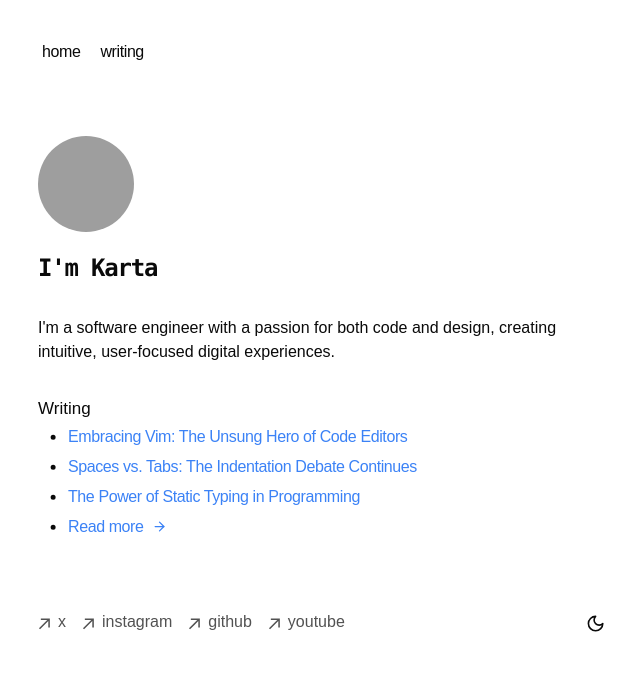
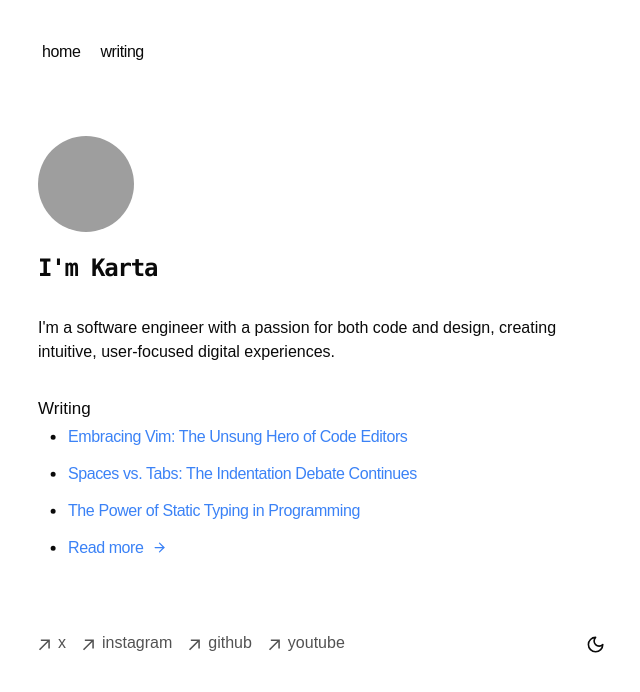
Before and after one commit to devkarta/site, a Next.js app: page / in a window 1280 px wide. Shown: the top 692 px of the page, without its empty margins (314-954 px from the left). Built offline with nearby package versions, Linux system fonts and the light colour scheme; grey boxes are pictures that could not be loaded.

Commit message:
repair theme

```diff
--- a/app/page.tsx
+++ b/app/page.tsx
@@ -31,15 +31,16 @@ export default function Page() {
 
       <div className="space-y-8 flex flex-col mt-8">
         {Object.entries(sectionItems).map(([name, { component }]) => (
-          <div key={name} className=" flex flex-col ">
+          <div key={name}>
             <h1 className="capitalize text-[17px]">{name}</h1>
             {component}
-            <Link href={`/${name}`}>
-              <p className="text-blue-500 dark:text-muted-foreground dark:hover:text-secondary-foreground  transition-colors duration-200 tracking-tight flex items-center ">
-                <Dot className="text-foreground" size={30} />
-                <span>Read more</span>
-                <ArrowRight className="ml-2" size="15" />
-              </p>
+            <Link
+              href={`/${name}`}
+              className=" text-blue-500 dark:text-muted-foreground  flex items-center transition-colors duration-200 dark:hover:text-secondary-foreground tracking-tight  w-fit"
+            >
+              <Dot className="text-foreground" size={30} />
+              <span>Read more</span>
+              <ArrowRight className="ml-2" size="15" />
             </Link>
           </div>
         ))}
--- a/app/writing/[slug]/page.tsx
+++ b/app/writing/[slug]/page.tsx
@@ -1,5 +1,5 @@
 import { notFound } from 'next/navigation'
-import { formatDate, getWritingPosts } from '../utils';
+import {  getWritingPosts } from '../utils';
 import { CustomMDX } from '@/components/mdx';
 
 
@@ -87,11 +87,7 @@ export default function Writing({ params }: { params: { slug: string } }) {
       <h1 className="title font-semibold text-2xl tracking-tighter">
         {post.metadata.title}
       </h1>
-      <div className="flex justify-between items-center mt-2 mb-8 text-sm">
-        <p className="text-sm text-neutral-600 dark:text-neutral-400">
-          {formatDate(post.metadata.publishedAt)}
-        </p>
-      </div>
+
       <article className="prose">
         <CustomMDX source={post.content} />
       </article>
--- a/components/posts.tsx
+++ b/components/posts.tsx
@@ -18,14 +18,17 @@ export function WritingPosts() {
           return 1;
         })
         .map((post) => (
-          <Link key={post.slug} href={`/writing/${post.slug}`}>
-            <p className="text-blue-500 dark:text-muted-foreground transition-colors duration-200 dark:hover:text-secondary-foreground tracking-tight flex items-center ">
-              <Dot className="text-foreground" size={30} />
+          <Link
+            key={post.slug}
+            href={`/writing/${post.slug}`}
+            className="inline-block "
+          >
+            <p className="text-blue-500 dark:text-muted-foreground flex items-center transition-colors duration-200 dark:hover:text-secondary-foreground tracking-tight  ">
+            <Dot className="text-foreground" size={30} />
               {post.metadata.title}
             </p>
           </Link>
         ))}
-
     </div>
   );
 }
--- a/components/theme-toggle.tsx
+++ b/components/theme-toggle.tsx
@@ -7,11 +7,11 @@ import { Button } from "@/components/ui/button";
 import { useIsClient } from "usehooks-ts";
 
 export function ModeToggle() {
-  const { theme, setTheme } = useTheme();
+  const { resolvedTheme, setTheme } = useTheme();
   const isClient = useIsClient();
 
   const toggleTheme = () => {
-    setTheme(theme === "dark" ? "light" : "dark");
+    setTheme(resolvedTheme === "dark" ? "light" : "dark");
   };
 
   if (!isClient) {
@@ -20,7 +20,7 @@ export function ModeToggle() {
 
   return (
     <Button variant="ghost" size="icon" onClick={toggleTheme}>
-      {theme === "dark" ? (
+      {resolvedTheme === "dark" ? (
         <Sun className="h-[1.2rem] w-[1.2rem]" />
       ) : (
         <Moon className="h-[1.2rem] w-[1.2rem]" />
```
